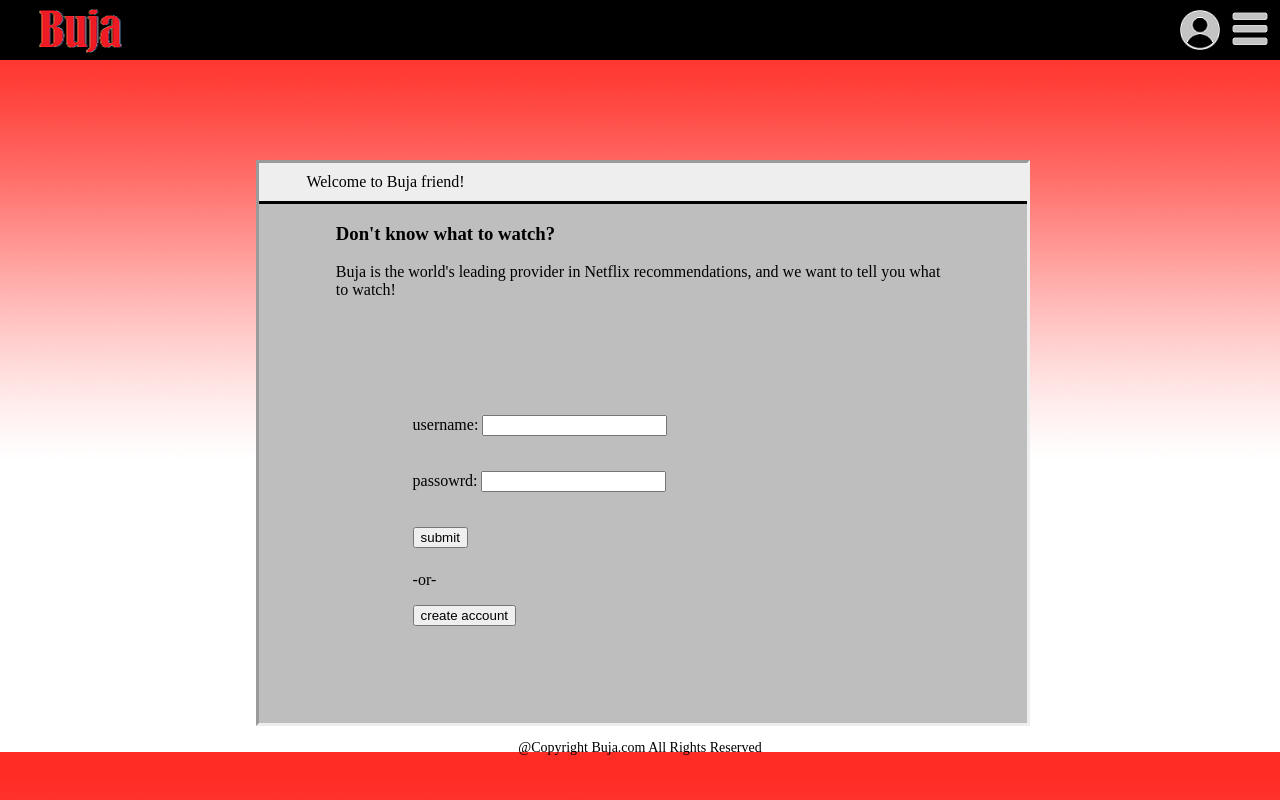
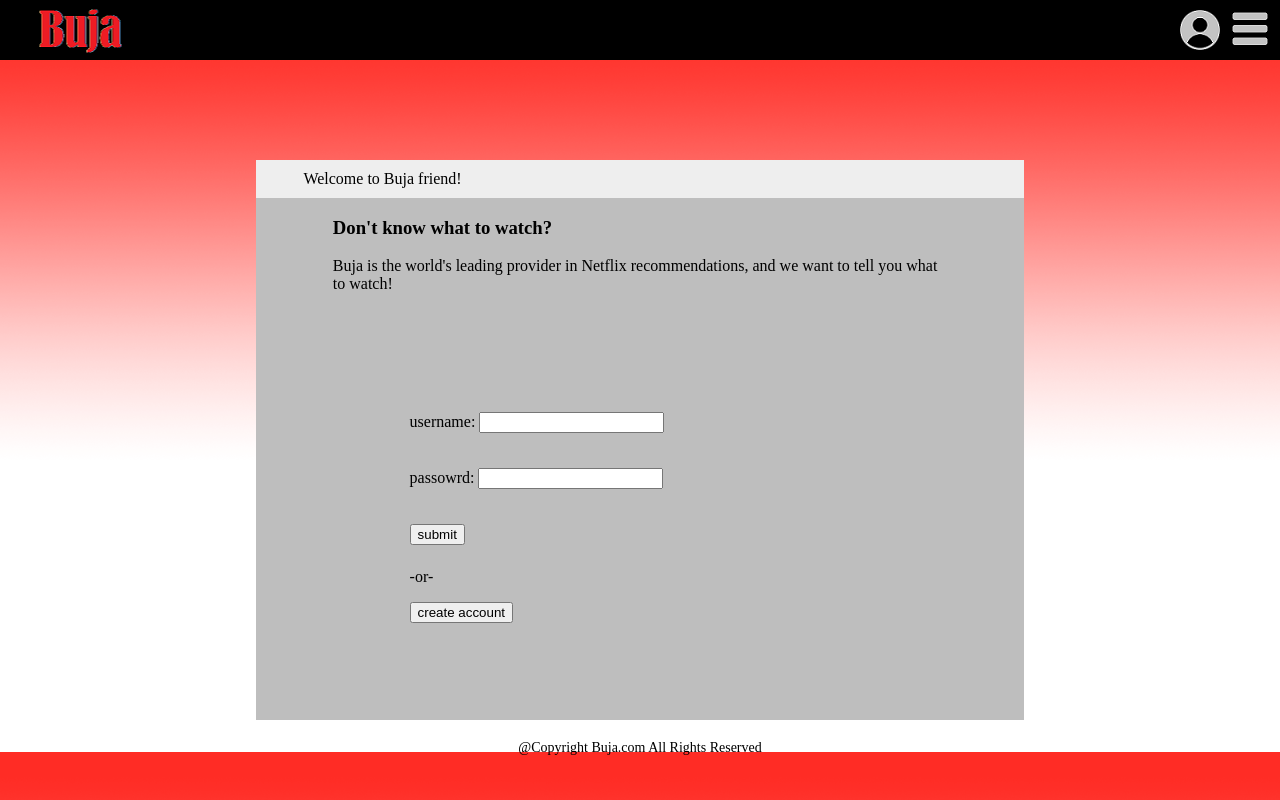
Before and after one commit to jorahsh/buja, a PHP site: page / in a window 1280 px wide. Run offline with PHP 8.4, Linux system fonts and the light colour scheme.

Commit message:
fixing styles

```diff
--- a/buja.css
+++ b/buja.css
@@ -34,14 +34,12 @@ body {
 	position: absolute;
 	left: 20%;
 	top: 20%;
-	border-style:inset;
 	background-color: rgb(190, 190, 190);
 }
 
 .welcome-box-header {
 	height: calc(10%-(10px));
 	padding: 10px;
-	border-style: none none solid none;
 	background-color: #eee;
 }
 
```
Also changed, not shown: 1 other file.
